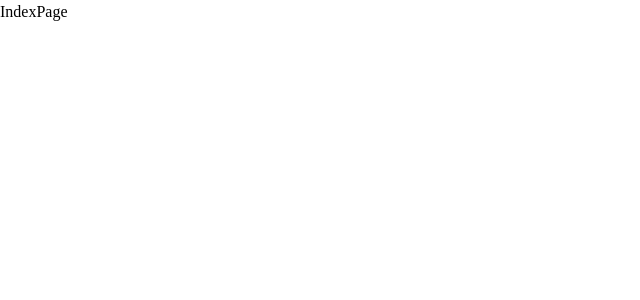
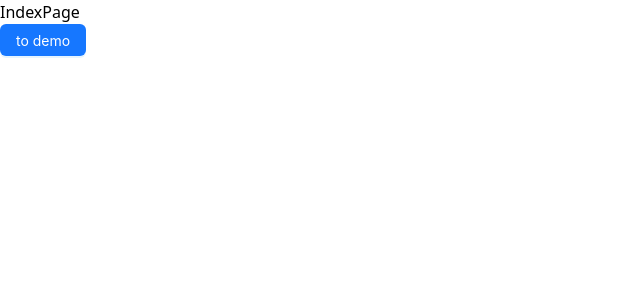
Before and after one commit to liugoudan125/kkh-admin-react, a React (Vite) app: page / in a window 1280 px wide. Shown: the top 300 px of the page, without its empty margins (0-640 px from the left). Built offline with nearby package versions, Linux system fonts and the light colour scheme.

Commit message:
2025-07-31 20:40:05

```diff
--- a/package.json
+++ b/package.json
@@ -21,6 +21,7 @@
     },
     "devDependencies": {
         "@eslint/js": "^9.30.1",
+        "@tailwindcss/vite": "^4.1.11",
         "@types/node": "^24.1.0",
         "@types/react": "^19.1.8",
         "@types/react-dom": "^19.1.6",
@@ -29,6 +30,7 @@
         "eslint-plugin-react-hooks": "^5.2.0",
         "eslint-plugin-react-refresh": "^0.4.20",
         "globals": "^16.3.0",
+        "tailwindcss": "^4.1.11",
         "typescript": "~5.8.3",
         "typescript-eslint": "^8.35.1",
         "vite": "^7.0.4"
--- a/src/pages/index/index.tsx
+++ b/src/pages/index/index.tsx
@@ -1,7 +1,22 @@
+import { Button } from 'antd'
 import type { FC } from 'react'
+import { useNavigate } from 'react-router'
 
 const IndexPage: FC = () => {
-	return <div>IndexPage</div>
+	const navigate = useNavigate()
+	return (
+		<div>
+			<h1>IndexPage</h1>
+			<Button
+				type="primary"
+				onClick={() => {
+					navigate('/demo')
+				}}
+			>
+				to demo
+			</Button>
+		</div>
+	)
 }
 
 export default IndexPage
```
Also changed, not shown: 1 other file (tests, documents, lock files or other folders).
